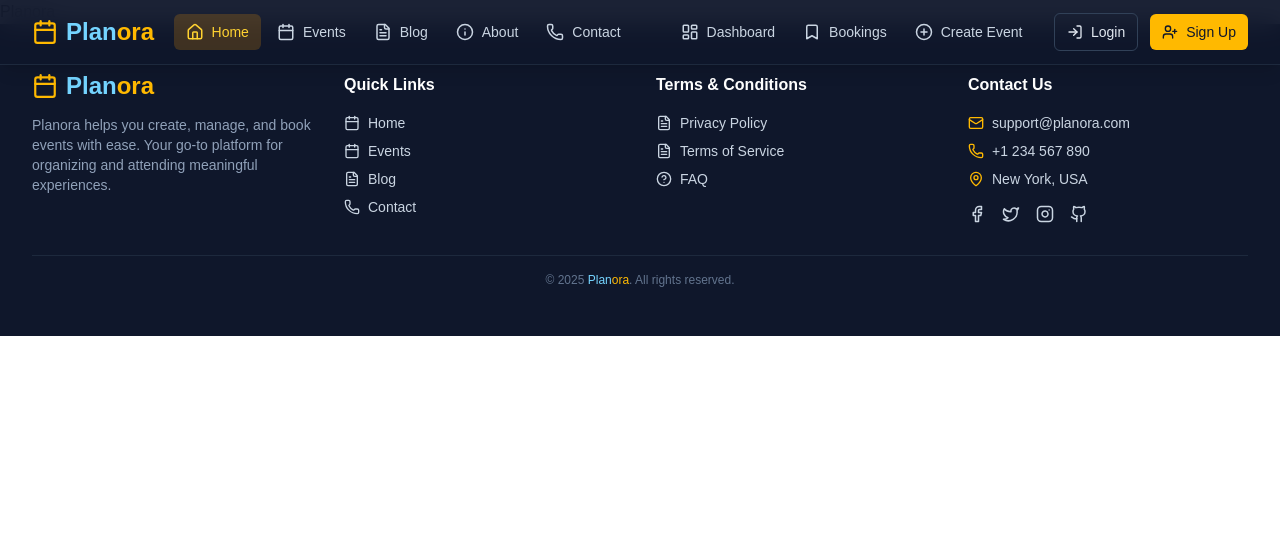
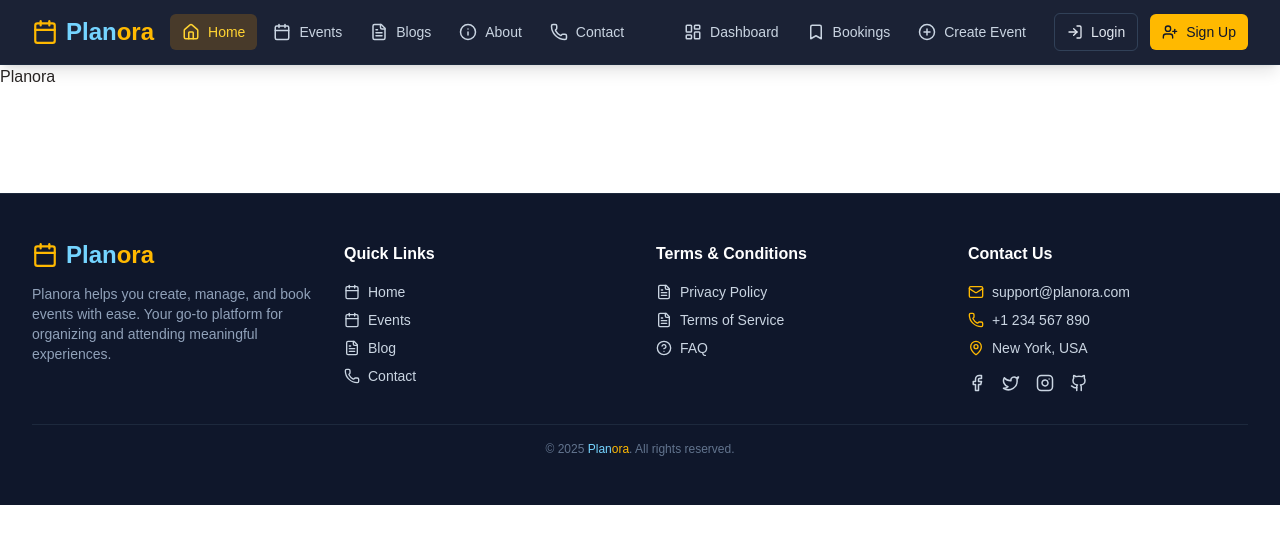
Before and after one commit to ismail-dev-code/planora, a Next.js app: page / in a window 1280 px wide. Shown: the top 544 px of the page. Built offline with nearby package versions, Linux system fonts and the light colour scheme.

Commit message:
chore: about n address page added

```diff
--- /dev/null
+++ b/src/app/about/address/page.tsx
@@ -0,0 +1,7 @@
+import React from 'react'
+
+export default function AddressPage() {
+  return (
+    <div>AddressPage</div>
+  )
+}
--- /dev/null
+++ b/src/app/about/page.tsx
@@ -0,0 +1,9 @@
+import React from 'react'
+
+export default function AboutPage() {
+  return (
+    <div>
+        <h1>AboutPage</h1>
+    </div>
+  )
+}
--- a/src/app/layout.tsx
+++ b/src/app/layout.tsx
@@ -1,8 +1,9 @@
 import type { Metadata } from "next";
 import { Geist, Geist_Mono } from "next/font/google";
 import "./globals.css";
-import NavBar from "./components/NavBar";
-import Footer from "./components/Footer";
+import Navbar from "@/components/NavBar";
+import Footer from "@/components/Footer";
+
 
 const geistSans = Geist({
   variable: "--font-geist-sans",
@@ -30,7 +31,7 @@ export default function RootLayout({
         className={`${geistSans.variable} ${geistMono.variable} antialiased`}
       >
 
-          <NavBar></NavBar>
+          <Navbar/>
 
     <main>
           {children}
--- a/src/app/page.tsx
+++ b/src/app/page.tsx
@@ -1,7 +1,7 @@
-import Image from "next/image";
+"use client"
 
 export default function Home() {
   return (
-    <div> <h1>Planora</h1> </div>
+    <div> <h1 className="h-32 text-stone-800">Planora</h1> </div>
   );
 }
--- a/src/app/components/NavBar.tsx
+++ b/src/components/NavBar.tsx
@@ -24,7 +24,7 @@ type NavLink = { href: string; label: string; icon: React.ReactNode };
 const navLinks: NavLink[] = [
   { href: "/", label: "Home", icon: <Home size={18} /> },
   { href: "/events", label: "Events", icon: <Calendar size={18} /> },
-  { href: "/blog", label: "Blog", icon: <FileText size={18} /> },
+  { href: "/blogs", label: "Blogs", icon: <FileText size={18} /> },
   { href: "/about", label: "About", icon: <Info size={18} /> },
   { href: "/contact", label: "Contact", icon: <Phone size={18} /> },
 ];
@@ -46,7 +46,7 @@ export default function Navbar() {
   };
 
   return (
-    <header className="fixed top-0 left-0 w-full z-50">
+    <header className="sticky top-0 z-50 w-full">
       <nav className="bg-slate-900/95 backdrop-blur-md text-slate-100 shadow-lg border-b border-slate-800">
         <div className="max-w-7xl mx-auto px-4 sm:px-6 lg:px-8">
           <div className="flex items-center justify-between h-16">
@@ -199,7 +199,6 @@ export default function Navbar() {
       </nav>
 
 
-      <div aria-hidden className="h-16 md:h-16" />
     </header>
   );
 }
```
Also changed, not shown: src/components/Footer.tsx (renamed from src/app/components/Footer.tsx), 1 other file (tests, documents, lock files or other folders).
